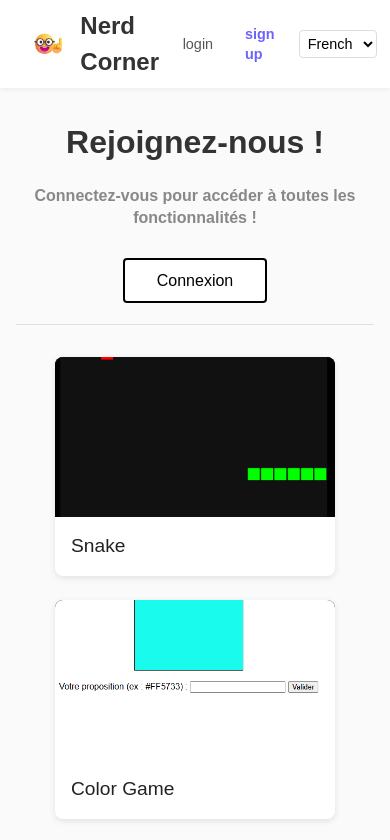
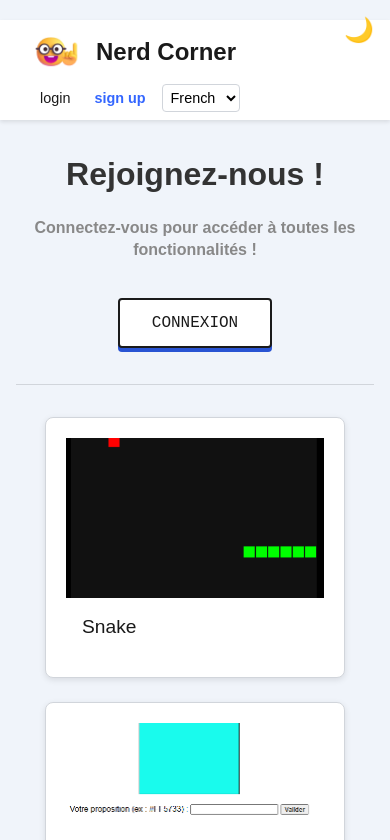
Before and after one commit to account333-web/webproject5, a website: page public/menu.html in a window 390 px wide. Shown: the top 840 px of the page. Drawn offline with Linux system fonts and the light colour scheme; no server answers.

Commit message:
feat: add responsive design and dark mode

```diff
--- a/public/css/base.css
+++ b/public/css/base.css
@@ -225,3 +225,15 @@ h3 {
 #create-company-btn {
   margin-top: auto;
 }
+
+.theme-toggle {
+  position: fixed;
+  top: 1rem;
+  right: 1rem;
+  background: transparent;
+  border: none;
+  font-size: 1.5rem;
+  cursor: pointer;
+  color: var(--text);
+  z-index: 1000;
+}
--- a/public/css/color.css
+++ b/public/css/color.css
@@ -1,3 +1,5 @@
+@import url('base.css');
+
 * {
     margin: 0;
     padding: 0;
@@ -6,7 +8,7 @@
 
 body {
     font-family: Arial, sans-serif;
-    background-color: #f0f0f0;
+    background-color: var(--bg);
     min-height: 100vh;
     display: flex;
     justify-content: center;
@@ -15,7 +17,7 @@ body {
 }
 
 .game-container {
-    background-color: white;
+    background-color: var(--card-bg);
     border-radius: 10px;
     padding: 2rem;
     box-shadow: 0 0 20px rgba(0, 0, 0, 0.1);
@@ -65,7 +67,7 @@ body {
 #hexInput {
     padding: 0.8rem;
     font-size: 1.2rem;
-    border: 2px solid #ddd;
+    border: 2px solid var(--border);
     border-radius: 5px;
     width: 150px;
     text-align: center;
@@ -74,7 +76,7 @@ body {
 
 #hexInput:focus {
     outline: none;
-    border-color: #4CAF50;
+    border-color: var(--primary);
     box-shadow: 0 0 5px rgba(76, 175, 80, 0.3);
 }
 
@@ -86,8 +88,8 @@ body {
 .btn {
     padding: 0.8rem 2rem;
     font-size: 1.1rem;
-    background-color: #4CAF50;
-    color: white;
+    background-color: var(--primary);
+    color: var(--card-bg);
     border: none;
     border-radius: 5px;
     cursor: pointer;
@@ -106,12 +108,12 @@ body {
 .instructions {
     margin-top: 2rem;
     padding-top: 2rem;
-    border-top: 1px solid #ddd;
+    border-top: 1px solid var(--border);
 }
 
 .instructions h2 {
     margin-bottom: 1rem;
-    color: #333;
+    color: var(--text);
 }
 
 .instructions p {
@@ -125,3 +127,13 @@ body {
     font-size: 0.9rem;
     margin-top: 1rem;
 }
+
+@media (max-width: 480px) {
+    .game-container {
+        padding: 1rem;
+    }
+    .target-color {
+        width: 150px;
+        height: 150px;
+    }
+}
--- a/public/css/index.css
+++ b/public/css/index.css
@@ -1,13 +1,7 @@
+@import url('base.css');
+
 :root {
-  --bg: #ffffff;
-  --card-bg: #ffffff;
-  --primary: #3366ff;
-  --text: #333333;
-  --subtext: #9d9999;
-  --border: #e0e0e0;
-  --radius: 8px;
   --radiuscard: 15px;
-  --shadow: rgba(0, 0, 0, 0.1);
 }
 
 * {
@@ -177,3 +171,15 @@ body {
 .emoji-nerd:hover .nerd-hand {
   margin-top: 0.5rem;
 }
+
+@media (max-width: 480px) {
+  .login-card {
+    padding: 30px 20px;
+  }
+  .nerd-face {
+    font-size: 3rem;
+  }
+  .nerd-hand {
+    margin-left: -2rem;
+  }
+}
--- a/public/css/menu.css
+++ b/public/css/menu.css
@@ -1,9 +1,11 @@
+    @import url('base.css');
+
     /* Reset & base */
     * { margin: 0; padding: 0; box-sizing: border-box; }
     body {
       font-family: 'Arial', sans-serif;
-      background-color: #fafafa;
-      color: #333;
+      background-color: var(--bg);
+      color: var(--text);
       line-height: 1.4;
     }
     a { text-decoration: none; color: inherit; }
@@ -15,8 +17,8 @@
       align-items: center;
       justify-content: space-between;
       padding: 0.5rem 2rem;
-      background-color: #fff;
-      box-shadow: 0 2px 4px rgba(0,0,0,0.05);
+      background-color: var(--card-bg);
+      box-shadow: 0 2px 4px var(--shadow);
     }
     .logo {
       display: flex;
@@ -70,27 +72,27 @@
       align-items: center;
       font-size: 0.9rem;
     }
-    .nav-links a { color: #555; padding: 0.25rem 0.5rem; border-radius: 4px; }
-    .nav-links a.sign-up { color: #6c63ff; font-weight: bold; }
+    .nav-links a { color: var(--text); padding: 0.25rem 0.5rem; border-radius: 4px; }
+    .nav-links a.sign-up { color: var(--primary); font-weight: bold; }
     .nav-links a.dashboard {
-      background: #6c63ff;
-      color: #fff;
+      background: var(--primary);
+      color: var(--card-bg);
       font-weight: bold;
     }
     .nav-links select {
       padding: 0.25rem;
-      border: 1px solid #ddd;
+      border: 1px solid var(--border);
       border-radius: 4px;
-      background-color: #fff;
+      background-color: var(--card-bg);
       font-size: 0.9rem;
     }
-    .btn { background: #6c63ff; color:#fff; padding:0.25rem 0.75rem; border-radius:4px; }
+    .btn { background: var(--primary); color: var(--card-bg); padding:0.25rem 0.75rem; border-radius:4px; }
     .btn:hover { opacity:0.9; }
     .join-btn {
-      background: #ffffff;
-      color:#000000;
+      background: var(--card-bg);
+      color: var(--text);
       padding:0.75rem 2rem;
-      border: 2px solid black;
+      border: 2px solid var(--text);
       border-radius:4px;
     }
     /* Main content */
@@ -132,7 +134,7 @@
       color: #888;
       margin-bottom: 40px;
     }
-    hr { border: none; border-top: 1px solid #e0e0e0; margin: 2rem 0; }
+    hr { border: none; border-top: 1px solid var(--border); margin: 2rem 0; }
 
     /* Cards */
     .cards {
@@ -142,10 +144,10 @@
       flex-wrap: wrap;
     }
     .card {
-      background-color: #fff;
+      background-color: var(--card-bg);
       width: 280px;
       border-radius: 8px;
-      box-shadow: 0 2px 6px rgba(0,0,0,0.1);
+      box-shadow: 0 2px 6px var(--shadow);
       overflow: hidden;
       display: flex;
       flex-direction: column;
@@ -154,7 +156,7 @@
     .card img {
       width: 100%; height: 160px; object-fit: cover; background-color: #000;
     }
-    .card .label { padding: 1rem; font-size: 1.2rem; color: #222; text-align: left; flex-grow: 1; }
+    .card .label { padding: 1rem; font-size: 1.2rem; color: var(--text); text-align: left; flex-grow: 1; }
 
     /* Skeleton loader */
     .skeleton {
@@ -198,5 +200,25 @@
 
     .card:hover {
       transform: translateY(-5px);
-      box-shadow: 0 5px 15px rgba(0,0,0,0.2);
+      box-shadow: 0 5px 15px var(--shadow);
     }
+
+    @media (max-width: 600px) {
+      header {
+        flex-direction: column;
+        align-items: flex-start;
+      }
+      .nav-links {
+        flex-wrap: wrap;
+        gap: 0.5rem;
+        margin-top: 0.5rem;
+      }
+      .cards {
+        flex-direction: column;
+        align-items: center;
+      }
+      .card {
+        width: 100%;
+        max-width: 300px;
+      }
+    }
--- a/public/css/pong.css
+++ b/public/css/pong.css
@@ -1,11 +1,13 @@
+@import url('base.css');
+
 body {
     margin: 0;
     height: 100vh;
     display: flex;
     justify-content: center;
     align-items: center;
-    background: #111;
-    color: #fff;
+    background: var(--bg);
+    color: var(--text);
     font-family: sans-serif;
     position: relative; /* pour l'overlay */
   }
@@ -13,7 +15,7 @@ body {
   /* Canvas */
   #gameCanvas {
     background: #000;
-    border: 2px solid #fff;
+    border: 2px solid var(--text);
     z-index: 1;
   }
 
@@ -34,7 +36,7 @@ body {
   #popup {
     background: #222;
     padding: 20px 30px;
-    border: 2px solid #fff;
+    border: 2px solid var(--text);
     border-radius: 8px;
     text-align: center;
   }
@@ -53,11 +55,21 @@ body {
     padding: 10px 20px;
     font-size: 16px;
     cursor: pointer;
-    background: #fff;
-    color: #000;
-    border: none;
+    background: var(--card-bg);
+    color: var(--text);
+    border: 1px solid var(--border);
     border-radius: 4px;
   }
   #startBtn:hover {
     opacity: 0.9;
   }
+
+  @media (max-width: 600px) {
+    #gameCanvas {
+      width: 100%;
+      height: auto;
+    }
+    #popup h1 {
+      font-size: 24px;
+    }
+  }
--- a/public/css/signup.css
+++ b/public/css/signup.css
@@ -1,13 +1,4 @@
-:root {
-  --bg: #f5f7fa;
-  --card-bg: #ffffff;
-  --primary: #3366ff;
-  --text: #333333;
-  --subtext: #666666;
-  --border: #e0e0e0;
-  --radius: 8px;
-  --shadow: rgba(0, 0, 0, 0.1);
-}
+@import url('base.css');
 * { box-sizing: border-box; margin: 0; padding: 0; }
 body {
   font-family: -apple-system, BlinkMacSystemFont, "Segoe UI", Roboto, "Helvetica Neue", Arial, sans-serif;
@@ -114,3 +105,15 @@ body {
 .emoji-nerd:hover .nerd-hand {
   margin-top: 0.5rem;
 }
+
+@media (max-width: 480px) {
+  .login-card {
+    padding: 30px 20px;
+  }
+  .nerd-face {
+    font-size: 3rem;
+  }
+  .nerd-hand {
+    margin-left: -2rem;
+  }
+}
--- a/public/menu.html
+++ b/public/menu.html
@@ -5,6 +5,8 @@
   <meta charset="UTF-8" />
   <meta name="viewport" content="width=device-width, initial-scale=1.0"/>
   <title>Nerd Corner</title>
+  <script src="/js/UX/theme_init.js"></script>
+  <link rel="stylesheet" href="css/base.css" type="text/css" />
   <link rel="stylesheet" href="css/menu.css" type="text/css" />
   <link rel="icon" href="assets/icon.png" sizes="32x32" type="image/png" />
   <!-- Préchargement des ressources critiques -->
@@ -33,6 +35,7 @@
         <option value="fr">French</option>
         <option value="en">English</option>
       </select>
+      <button id="theme-toggle" class="theme-toggle">🌓</button>
     </nav>
   </header>
 
@@ -70,5 +73,6 @@
       </div>
     </div>
   </main>
+  <script src="/js/UX/theme.js" defer></script>
 </body>
 </html>
```
Also changed, not shown: public/color.html (+4 -0 lines), public/dashboard.html (+3 -2 lines), public/forgot-password.html (+4 -0 lines), public/index.html (+3 -0 lines), public/pong.html (+4 -0 lines), public/profile.html (+1 -0 lines), public/signup.html (+3 -0 lines), public/snake.html (+4 -0 lines), public/trade.html (+2 -0 lines).
